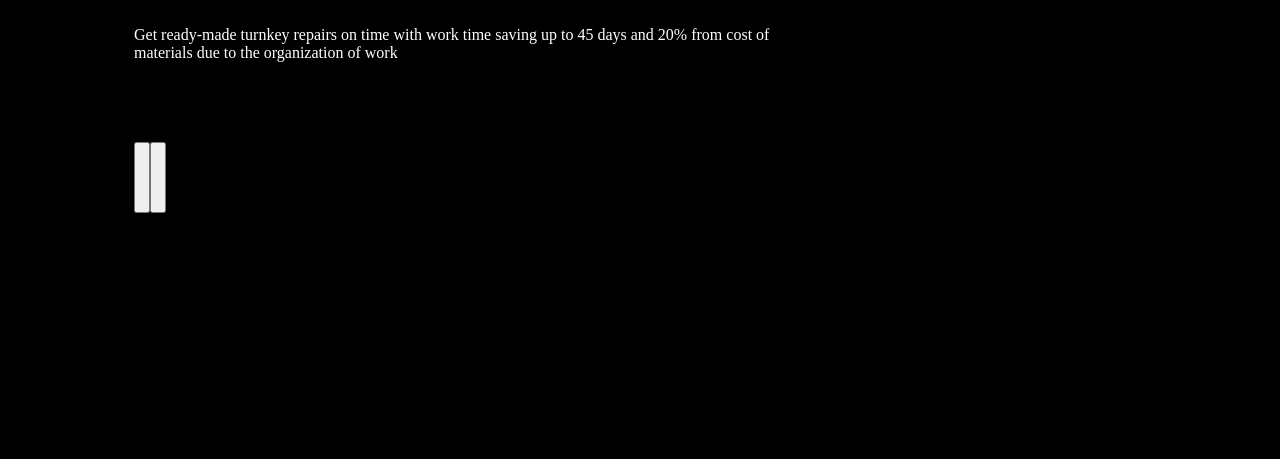
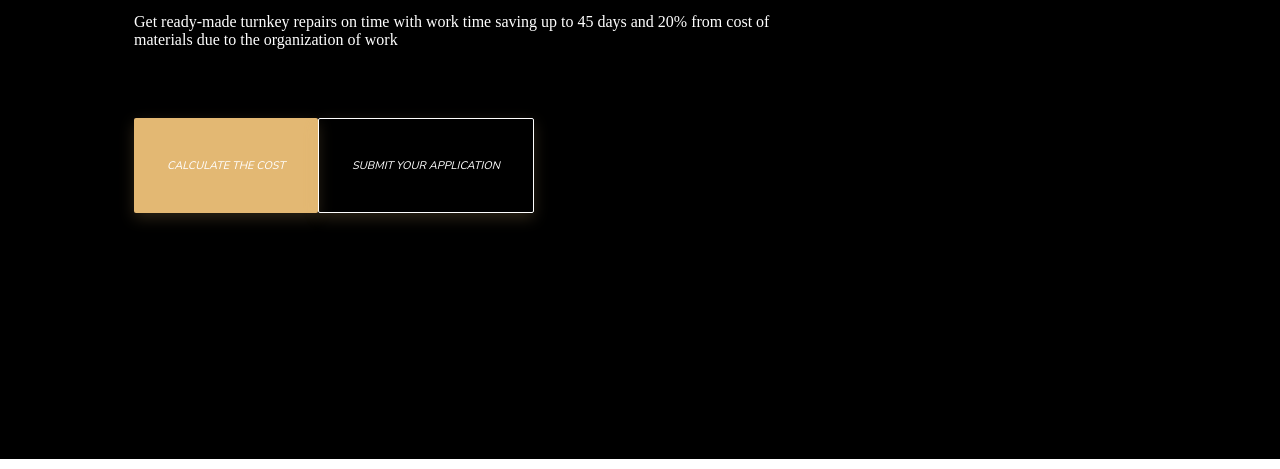
Before and after one commit to meowvoto/landing-page-layout, a plain HTML site: page index.html in a window 1280 px wide. Shown: the part 331-800 px from the top of the page. Drawn offline with Linux system fonts and the light colour scheme.

Commit message:
step 1: fixed color of buttons

```diff
--- a/index.html
+++ b/index.html
@@ -32,8 +32,8 @@
                         <div class="section-1_content">
                             <h1 class="heading">Turnkey Repair in the city of Rostov-on-Don</h1>
                             <p>Get ready-made turnkey repairs on time with work time saving up to 45 days and 20% from cost of materials due to the organization of work</p>
-                            <button class="button"></button>
-                            <button class="button"></button>
+                            <button class="button">CALCULATE THE COST</button>
+                            <button class="button application_button">SUBMIT YOUR APPLICATION</button>
                         </div>
                     </div>
                 </div>
--- a/styles/styles.css
+++ b/styles/styles.css
@@ -5,6 +5,7 @@
 body {
     margin: 0;
 }
+
 .main-wrapper {
     max-width: 1440px;
     margin: 0 auto;
@@ -45,7 +46,7 @@ body .beige {
     margin: 37px 47px 36px;
 }
 
-.call-button {
+.button {
     color: white;
     background-color: rgba(227,184,115,1);
     box-shadow: 0px 5px 15px rgba(227, 184, 115, 0.2);
@@ -60,7 +61,6 @@ body .beige {
     font-size: 11px;
     line-height: 15px;
 }
-
 
 /* section-1 styles */
 
@@ -93,3 +93,15 @@ body .beige {
 .heading {
     margin: 0;
 }
+
+/* buttons */
+
+.call-button {
+    color: white;
+}
+
+.application_button {
+    border: 1px solid #FFFFFF;
+    box-sizing: border-box;
+    background: none;
+}
```
